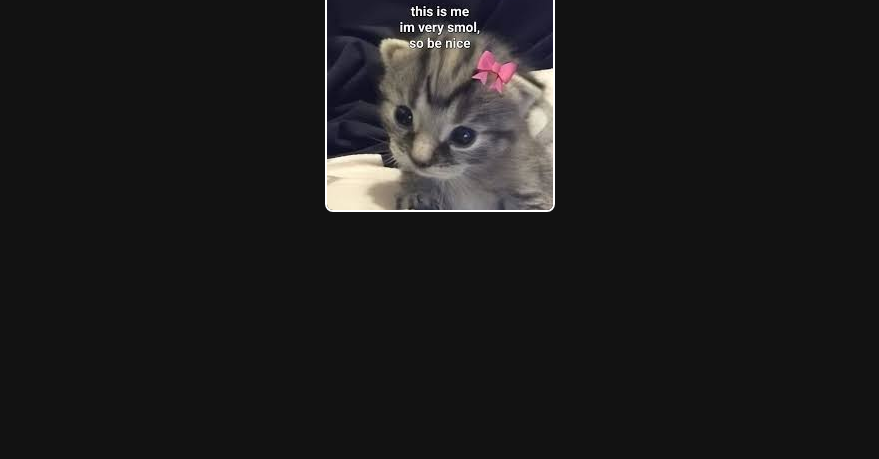
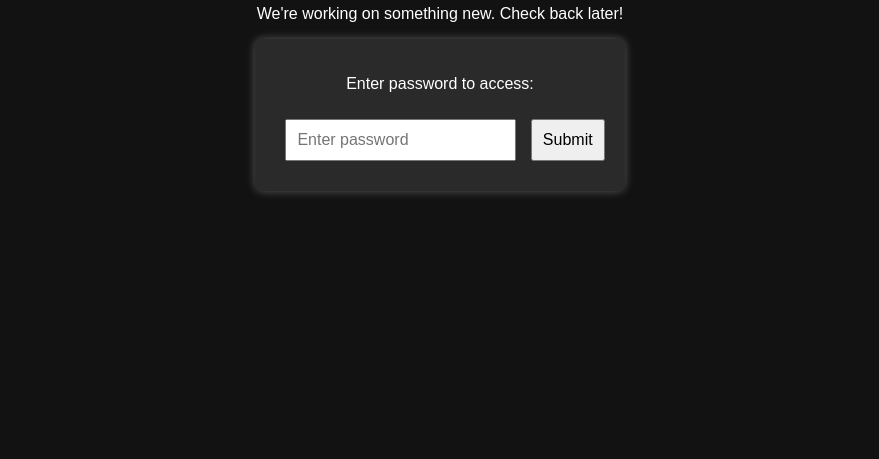
Before and after one commit to oprica-pomsko/bebica, a plain HTML site: page index.html in a window 1280 px wide. Shown: the part 341-800 px from the top of the page, without its empty margins (200-1079 px from the left). Drawn offline with Linux system fonts and the light colour scheme.

Commit message:
Update index.html

```diff
--- a/index.html
+++ b/index.html
@@ -1,8 +1,8 @@
 <!DOCTYPE html>
 <html lang="en">
 <head>
-    <meta charset="UTF-8" />
-    <meta name="viewport" content="width=device-width, initial-scale=1.0" />
+    <meta charset="UTF-8">
+    <meta name="viewport" content="width=device-width, initial-scale=1.0">
     <title>Pomsko</title>
     <style>
         body {
@@ -26,10 +26,65 @@
             border: 2px solid white;
             border-radius: 8px;
         }
+        .hidden {
+            display: none;
+        }
+        #login-box {
+            background: rgba(255, 255, 255, 0.1);
+            padding: 20px;
+            border-radius: 8px;
+            box-shadow: 0 0 10px rgba(255, 255, 255, 0.3);
+        }
+        input {
+            padding: 10px;
+            margin: 10px;
+            font-size: 16px;
+        }
+        button {
+            padding: 10px;
+            font-size: 16px;
+            cursor: pointer;
+        }
     </style>
 </head>
 <body>
-    <h1>Milica Stevanović je najslađa bebica na svetu!🥰😚❤️</h1>
-    <img src="bebica.jpg" alt="Bebica" />
+
+    <!-- Fake "Under Construction" message (Default View) -->
+    <div id="public-content">
+        <h1>Website Not Available</h1>
+        <p>We're working on something new. Check back later!</p>
+    </div>
+
+    <!-- Login Box -->
+    <div id="login-box">
+        <p>Enter password to access:</p>
+        <input type="password" id="password-input" placeholder="Enter password">
+        <button onclick="checkPassword()">Submit</button>
+    </div>
+
+    <!-- Secret Content (Hidden by Default) -->
+    <div id="secret-content" class="hidden">
+        <h1>Milica Stevanović je najslađa bebica na svetu!</h1>
+        <img src="bebica.jpg" alt="Bebica">
+    </div>
+
+    <script>
+        function checkPassword() {
+            const password = document.getElementById("password-input").value;
+            const correctPassword = "jasambebica";  // Change this!
+
+            if (password === correctPassword) {
+                // Hide login box and public content
+                document.getElementById("login-box").style.display = "none";
+                document.getElementById("public-content").style.display = "none";
+
+                // Show the secret content
+                document.getElementById("secret-content").classList.remove("hidden");
+            } else {
+                alert("Incorrect password. Try again.");
+            }
+        }
+    </script>
+
 </body>
 </html>
```
Lines whose indentation alone changed are shown as unchanged.
